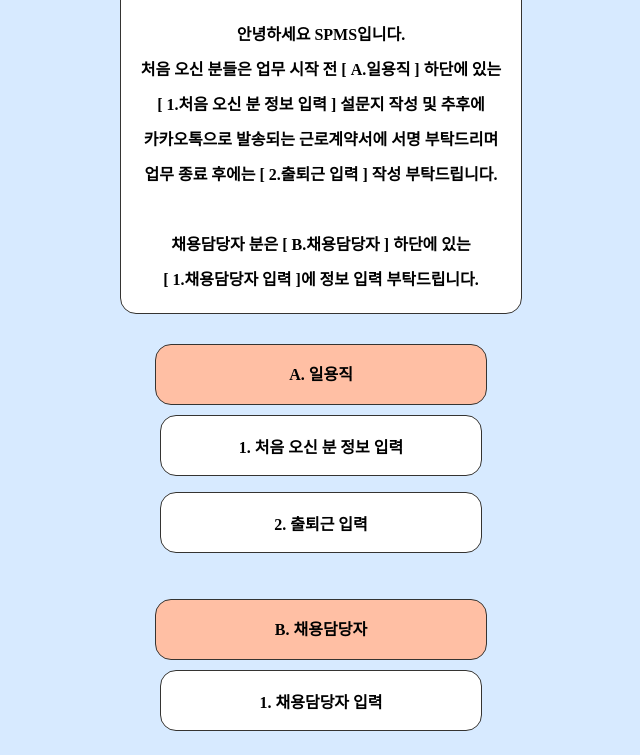
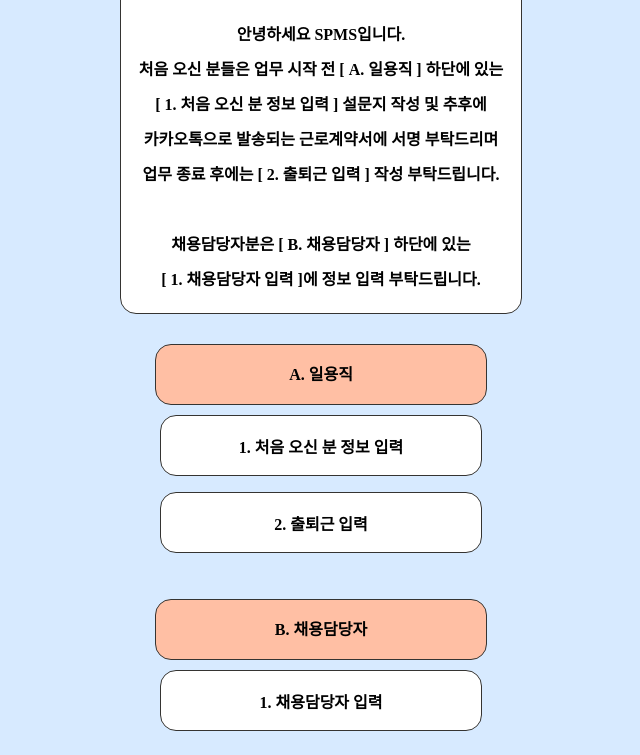
Before and after one commit to spms-leflex/spms, a plain HTML site: page index.html in a window 1280 px wide. Shown: the part 98-853 px from the top of the page, without its empty margins (319-959 px from the left). Drawn offline with Linux system fonts and the light colour scheme; a web font is replaced by a local one.

Commit message:
Update index.html

```diff
--- a/index.html
+++ b/index.html
@@ -115,12 +115,12 @@
             <div class="profile"></div>
             <h1 class="main">SPMS</h1>
             <p class="sub">안녕하세요 SPMS입니다.<br>
-            처음 오신 분들은 업무 시작 전&nbsp;[ A.일용직 ]&nbsp;하단에 있는<br>
-            [ 1.처음 오신 분 정보 입력 ] 설문지 작성 및 추후에<br>
+            처음 오신 분들은 업무 시작 전&nbsp;[ A. 일용직 ]&nbsp;하단에 있는<br>
+            [ 1. 처음 오신 분 정보 입력 ] 설문지 작성 및 추후에<br>
             카카오톡으로 발송되는 근로계약서에 서명 부탁드리며<br>
-            업무 종료 후에는&nbsp;[ 2.출퇴근 입력 ]&nbsp;작성 부탁드립니다.<br><br>
-            채용담당자 분은 [ B.채용담당자 ] 하단에 있는<br>
-            [ 1.채용담당자 입력 ]에 정보 입력 부탁드립니다.
+            업무 종료 후에는&nbsp;[ 2. 출퇴근 입력 ]&nbsp;작성 부탁드립니다.<br><br>
+            채용담당자분은 [ B. 채용담당자 ] 하단에 있는<br>
+            [ 1. 채용담당자 입력 ]에 정보 입력 부탁드립니다.
             </p>
 
         </div>
```
